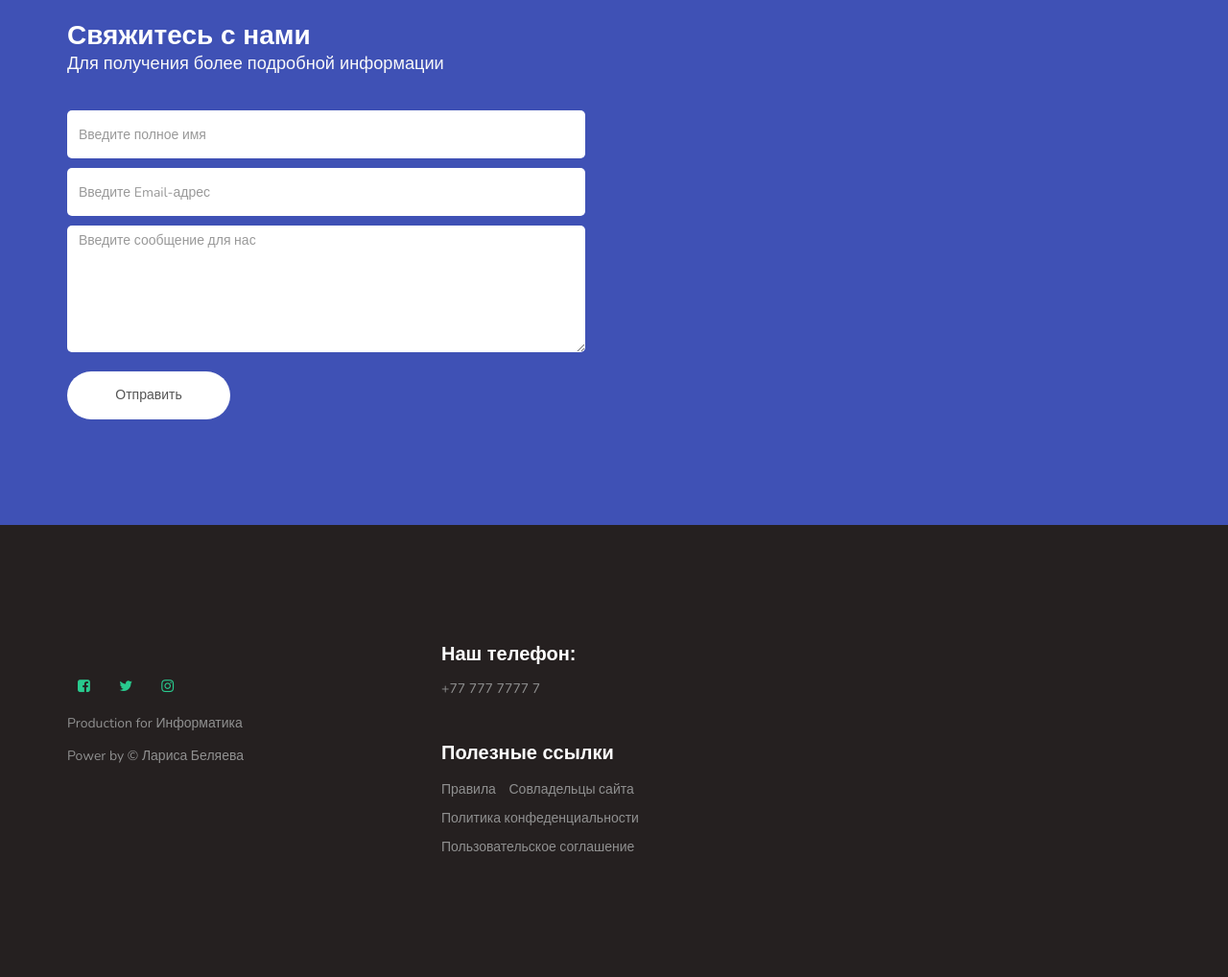
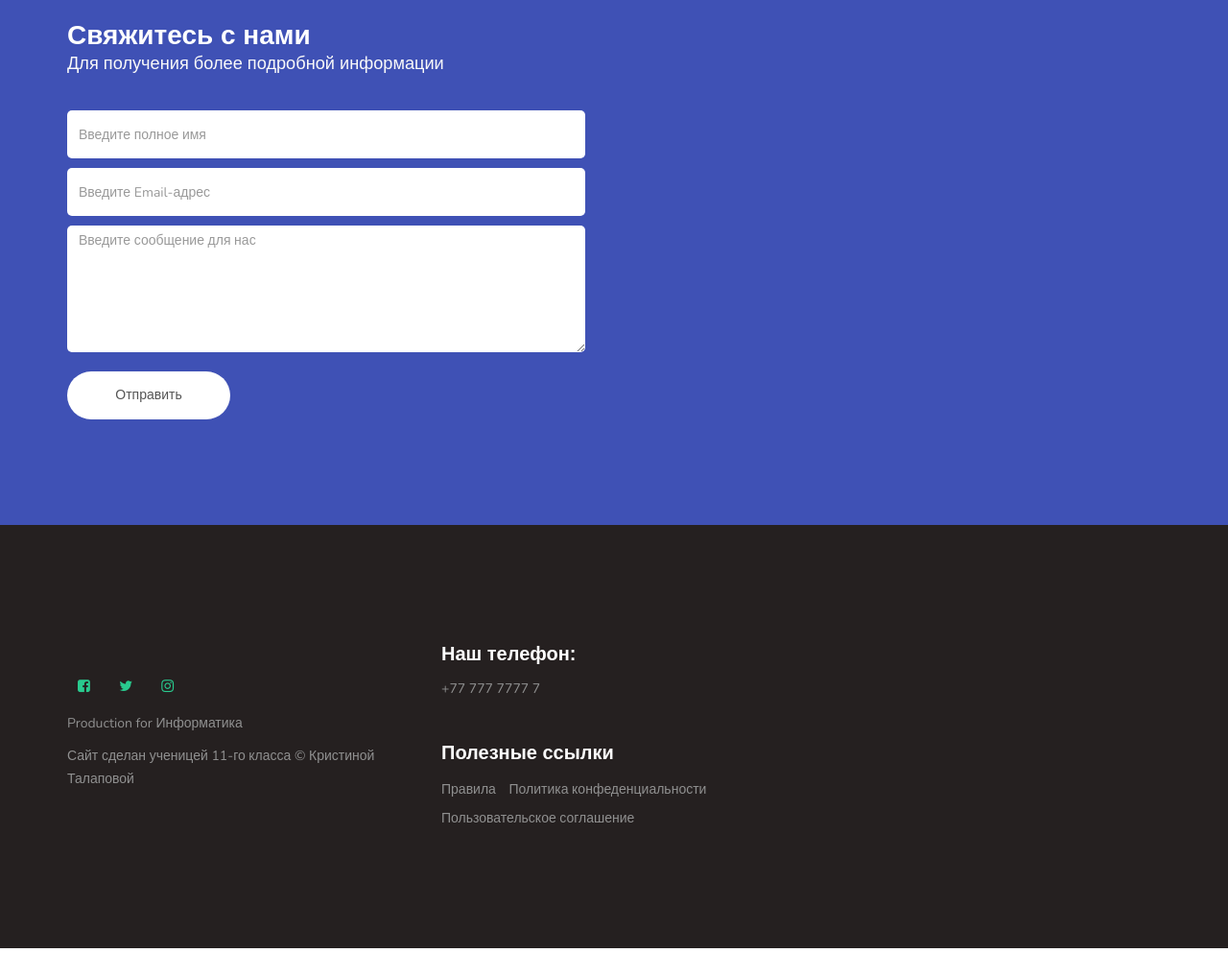
Before and after one commit to adminhelpers/loriks, a plain HTML site: page page2.html in a window 1280 px wide. Shown: the part 891-1909 px from the top of the page at 96% size. After the commit the page ends 1879 px from the top, so only its background shows below. Drawn offline with nearby package versions, Linux system fonts and the light colour scheme; a web font is replaced by a local one.

Commit message:
Update page2.html

```diff
--- a/page2.html
+++ b/page2.html
@@ -158,7 +158,7 @@
 
                               <div class="copyright-text">
                                    <p>Production for Информатика</p>
-                                   <p>Power by  &copy; <a rel="nofollow" href="http://vk.com/dollarbabys" title="Вк Ларисы Беляевой" target="_parent">Лариса Беляева</a></p>
+                                   <p>Сайт сделан ученицей 11-го класса &copy; <a rel="nofollow" href="https://vk.com/talapovvvaa" title="Вконтакте" target="_parent">Кристиной Талаповой</a></p>
                               </div>
                          </div>
                     </div>
@@ -176,7 +176,6 @@
                                    <h2>Полезные ссылки</h2>
                                    <ul>
                                         <li><a href="https://vk.com/dollarbabys">Правила</a></li>
-                                        <li><a href="https://vk.com/dollarbabys">Совладельцы сайта</a></li>
                                         <li><a href="https://vk.com/dollarbabys">Политика конфеденциальности</a></li>
                                         <li><a href="https://vk.com/dollarbabys">Пользовательское соглашение</a></li>
                                    </ul>
```
